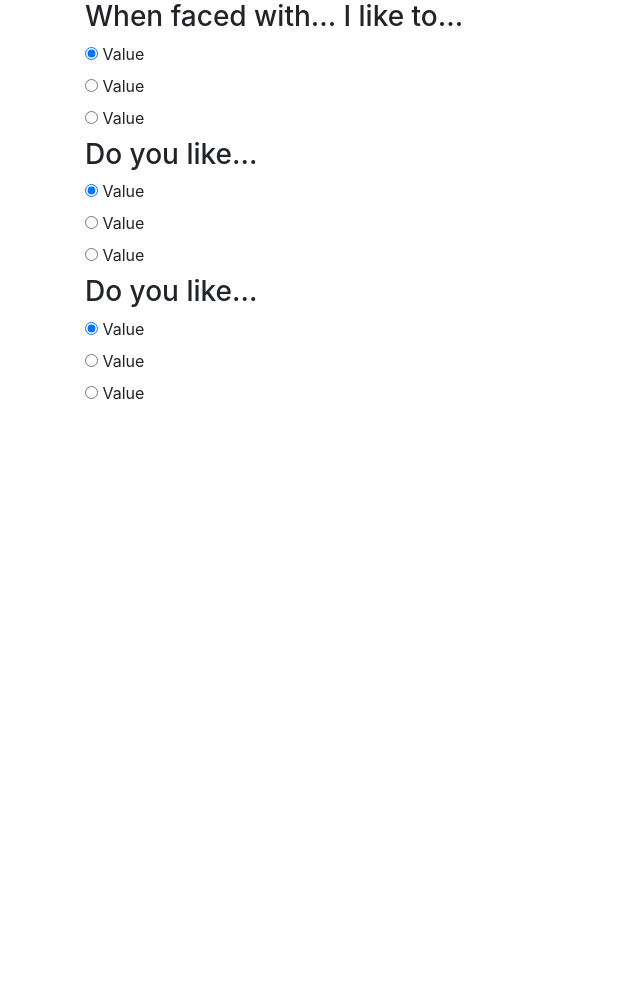
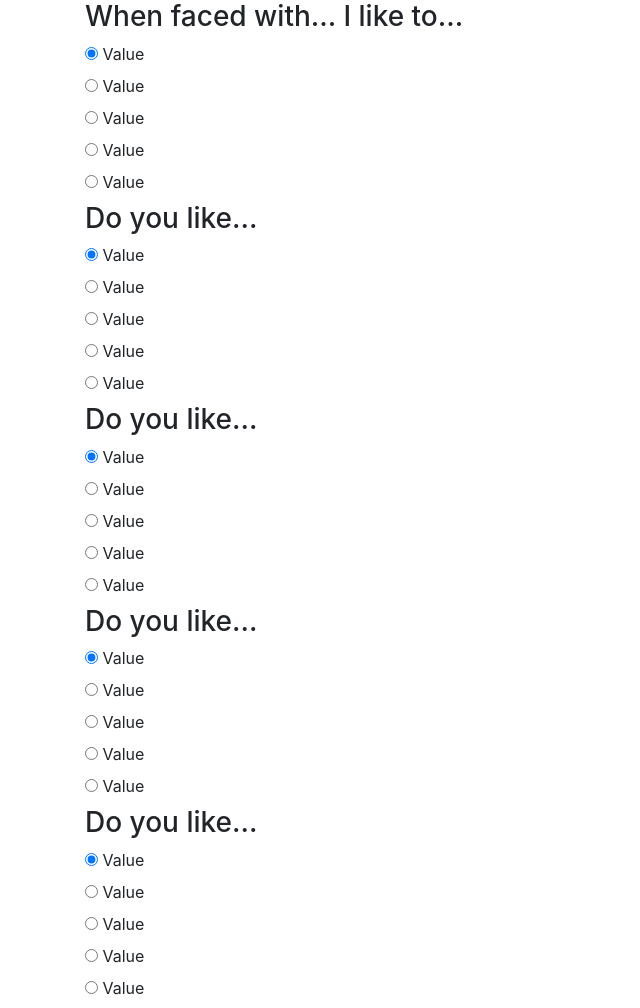
Before and after one commit to Jeroenemo/programming-language-suggester, a plain HTML site: page index.html in a window 1280 px wide. Shown: the whole page, without its empty margins (0-640 px from the left). Before the commit the page ends 800 px from the top, so only its background shows below. Drawn offline with Linux system fonts and the light colour scheme.

Commit message:
add additional buttons and increase number of values per button

```diff
--- a/index.html
+++ b/index.html
@@ -29,6 +29,18 @@
         Value
       </label>
     </div>
+    <div class="radio">
+      <label>
+        <input type="radio" name="group1" value="value4">
+        Value
+      </label>
+    </div>
+    <div class="radio">
+      <label>
+        <input type="radio" name="group1" value="value5">
+        Value
+      </label>
+    </div>
 
     <div class="radio">
       <h3>Do you like...</h3>
@@ -49,6 +61,18 @@
         Value
       </label>
     </div>
+    <div class="radio">
+      <label>
+        <input type="radio" name="group2" value="value4">
+        Value
+      </label>
+    </div>
+    <div class="radio">
+      <label>
+        <input type="radio" name="group2" value="value5">
+        Value
+      </label>
+    </div>
 
     <div class="radio">
       <h3>Do you like...</h3>
@@ -65,7 +89,83 @@
     </div>
     <div class="radio">
       <label>
-        <input type="radio" name="group3" value="value2">
+        <input type="radio" name="group3" value="value3">
+        Value
+      </label>
+    </div>
+    <div class="radio">
+      <label>
+        <input type="radio" name="group3" value="value4">
+        Value
+      </label>
+    </div>
+    <div class="radio">
+      <label>
+        <input type="radio" name="group3" value="value5">
+        Value
+      </label>
+    </div>
+
+    <div class="radio">
+      <h3>Do you like...</h3>
+      <label>
+        <input type="radio" name="group4" value="value1" checked>
+        Value
+      </label>
+    </div>
+    <div class="radio">
+      <label>
+        <input type="radio" name="group4" value="value2">
+        Value
+      </label>
+    </div>
+    <div class="radio">
+      <label>
+        <input type="radio" name="group4" value="value3">
+        Value
+      </label>
+    </div>
+    <div class="radio">
+      <label>
+        <input type="radio" name="group4" value="value4">
+        Value
+      </label>
+    </div>
+    <div class="radio">
+      <label>
+        <input type="radio" name="group4" value="value5">
+        Value
+      </label>
+    </div>
+
+    <div class="radio">
+      <h3>Do you like...</h3>
+      <label>
+        <input type="radio" name="group5" value="value1" checked>
+        Value
+      </label>
+    </div>
+    <div class="radio">
+      <label>
+        <input type="radio" name="group5" value="value2">
+        Value
+      </label>
+    </div>
+    <div class="radio">
+      <label>
+        <input type="radio" name="group5" value="value3">
+        Value
+      </label>
+    </div>
+    <div class="radio">
+      <label>
+        <input type="radio" name="group5" value="value4">
+        Value
+      </label>
+    </div>
+    <div class="radio">
+      <label>
+        <input type="radio" name="group5" value="value5">
         Value
       </label>
     </div>
```
